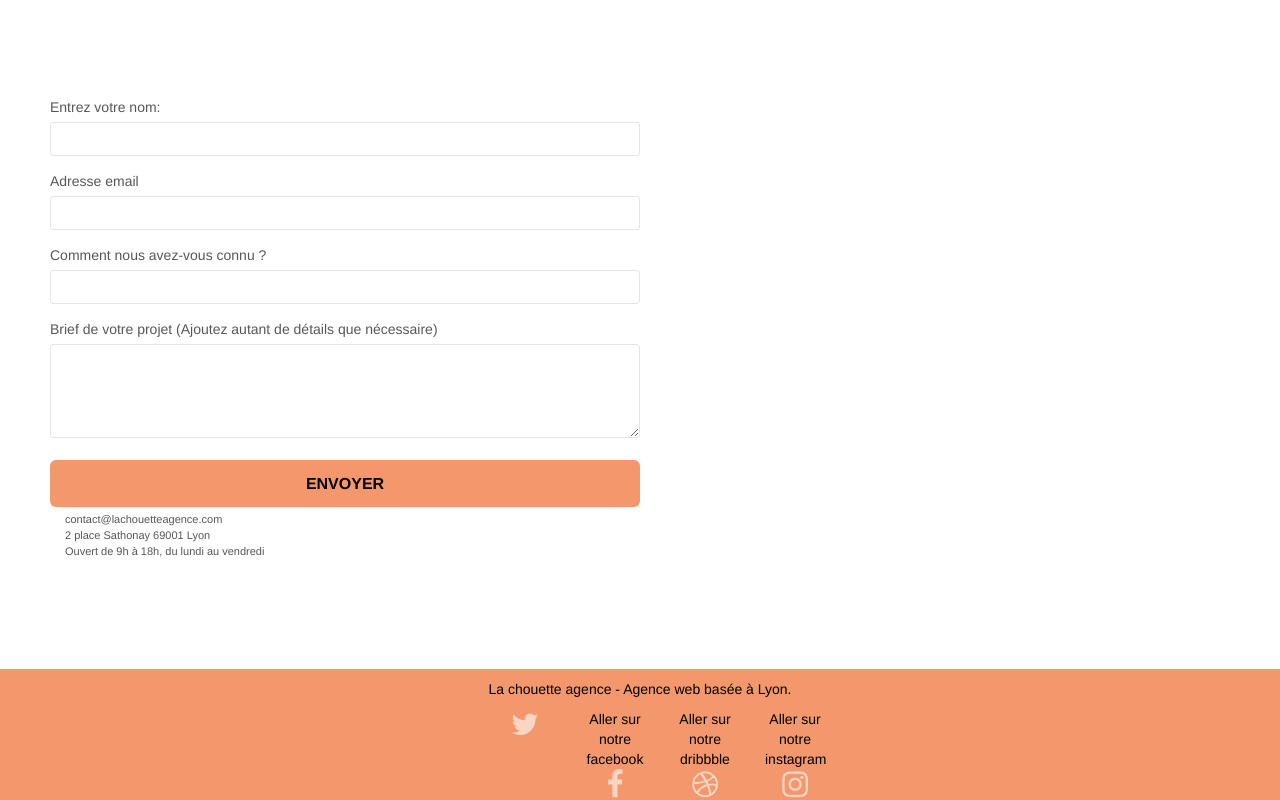
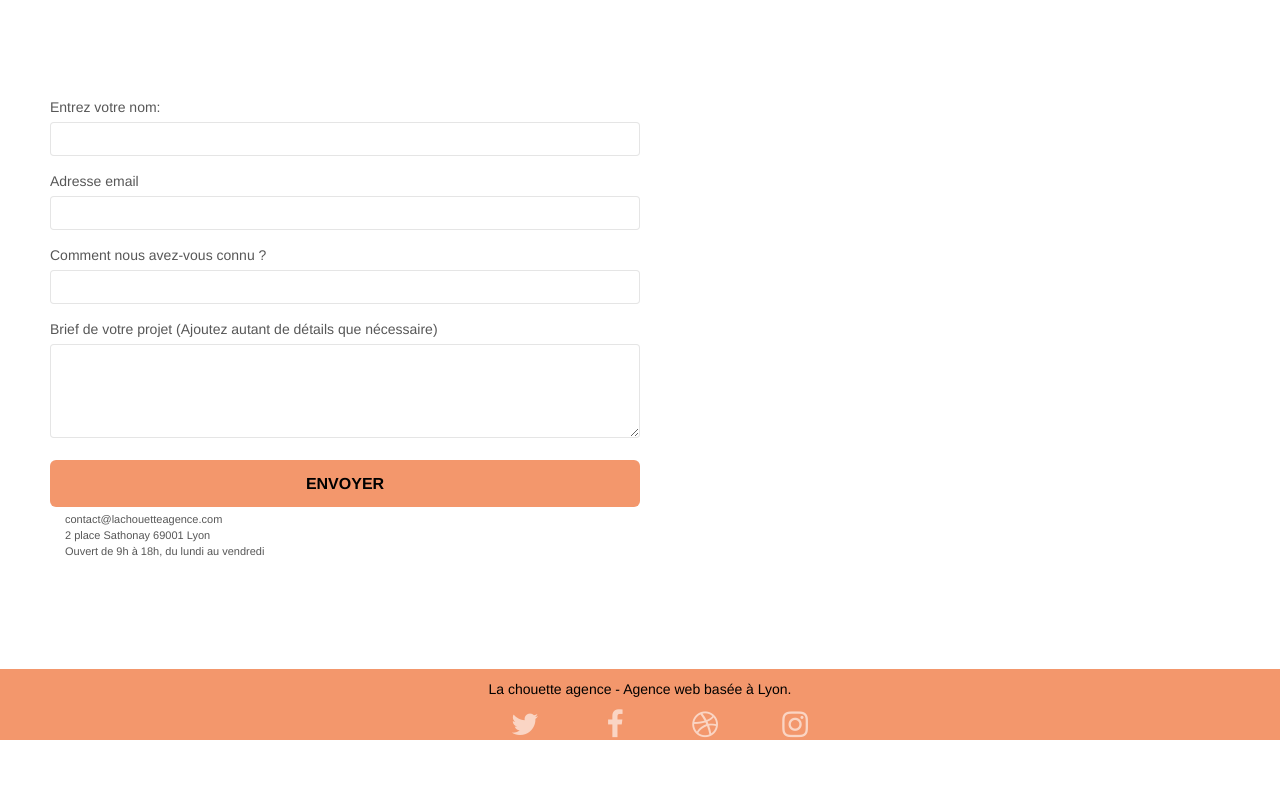
Before and after one commit to jordanlaurent/lachouetteagence.github.io, a website: page Contact.html in a window 1280 px wide. Shown: the part 410-1210 px from the top of the page. After the commit the page ends 1150 px from the top, so only its background shows below. Drawn offline with Linux system fonts and the light colour scheme.

Commit message:
trash icon footer text

```diff
--- a/Contact.html
+++ b/Contact.html
@@ -100,9 +100,9 @@
 	</ul>
 	<ul class="row-no-gutters social">
 		<li class="text-center col-sm-3"><a class="social" href="index.html" ><span class="fa fa-twitter icon-md"></span></a></li>
-		<li class="text-center col-sm-3"><a class="social" href="index.html">Aller sur notre facebook<span class="fa fa-facebook icon-md"></span></a></li>
-		<li class="text-center col-sm-3"><a class="social" href="index.html">Aller sur notre dribbble<span class="fa fa-dribbble icon-md"></span></a></li>
-		<li class="text-center col-sm-3"><a class="social" href="index.html">Aller sur notre instagram<span class="fa fa-instagram icon-md"></span></a></li>
+		<li class="text-center col-sm-3"><a class="social" href="index.html"><span class="fa fa-facebook icon-md"></span></a></li>
+		<li class="text-center col-sm-3"><a class="social" href="index.html"><span class="fa fa-dribbble icon-md"></span></a></li>
+		<li class="text-center col-sm-3"><a class="social" href="index.html"><span class="fa fa-instagram icon-md"></span></a></li>
 	</ul>
 </footer>
 <!-- Footer - bloc-8 END -->
```
